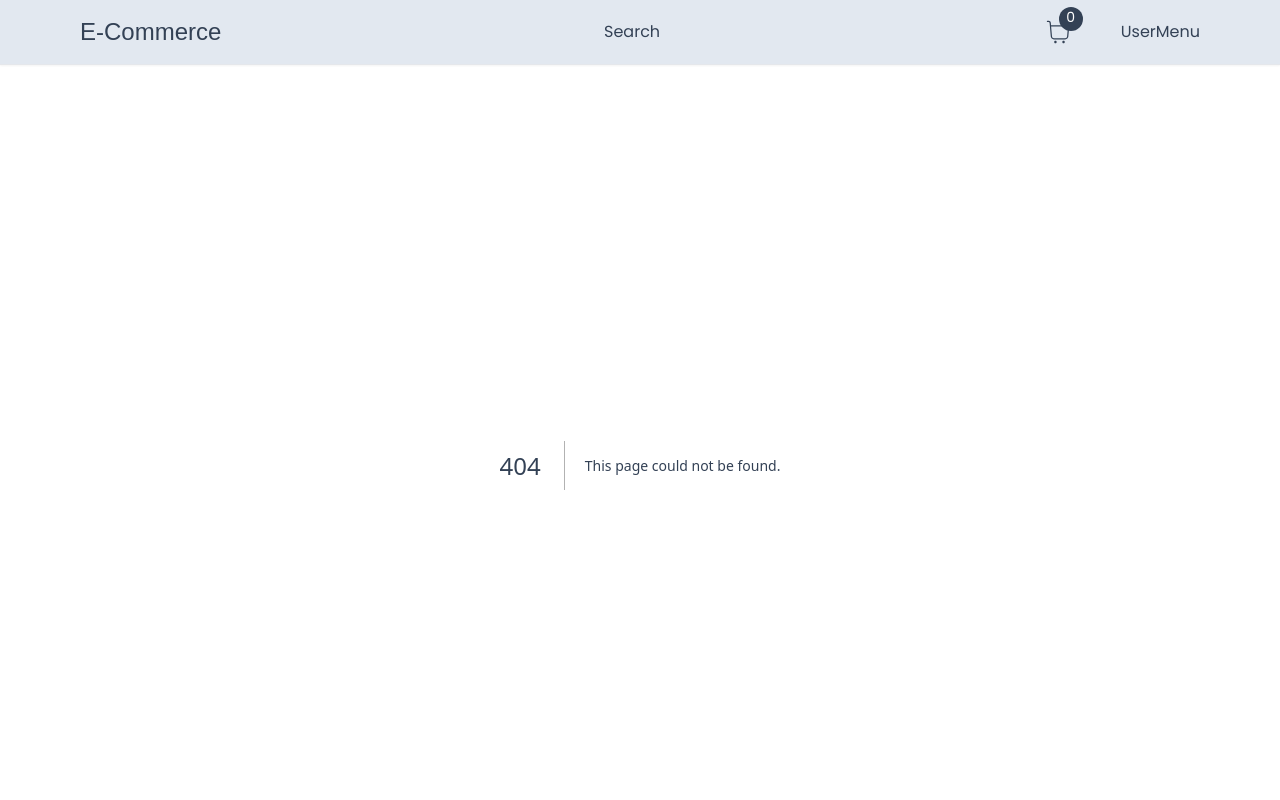
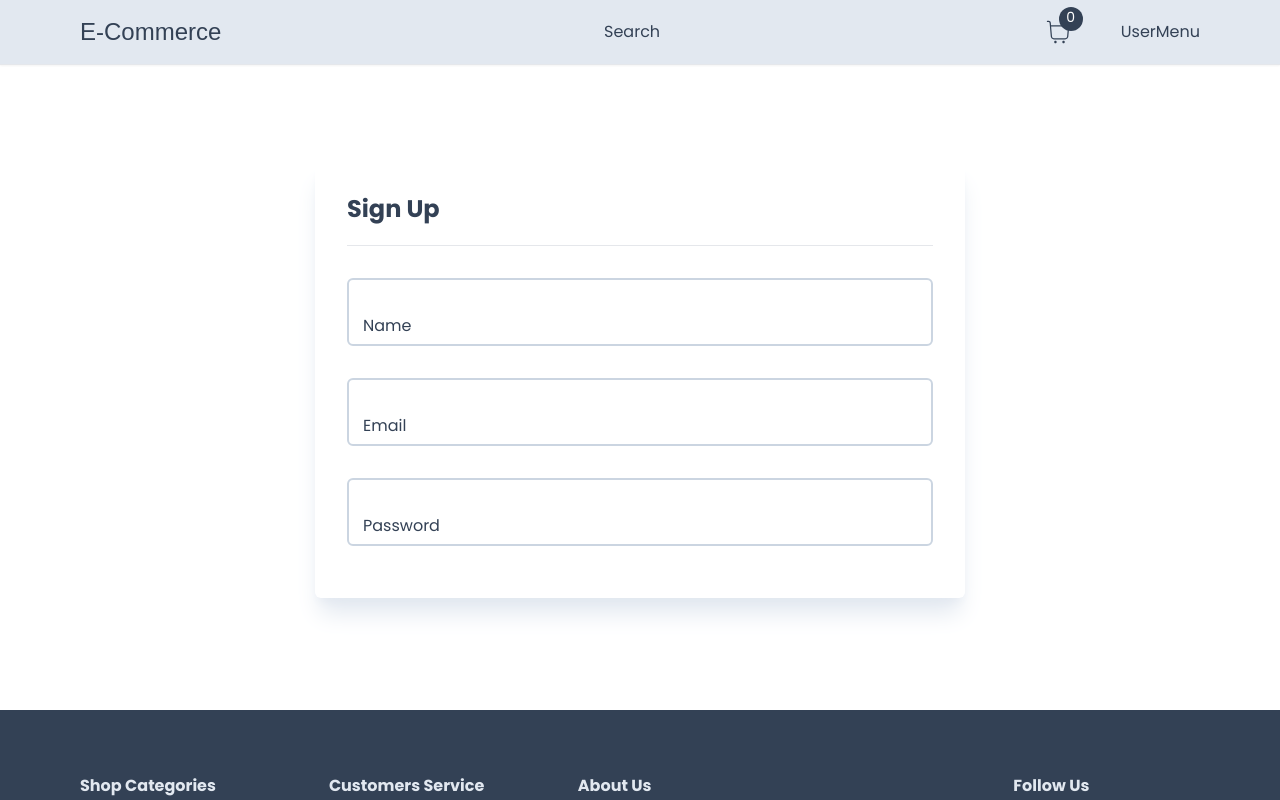
Before and after one commit to Ella-1/E-Shop, a Next.js app: page /register in a window 1280 px wide. Before the commit this address had no page. Shown: the top 800 px of the page. Built offline with nearby package versions, Linux system fonts and the light colour scheme; a web font is replaced by a local one.

Commit message:
input and form field

```diff
--- /dev/null
+++ b/app/components/formWrap.tsx
@@ -0,0 +1,13 @@
+import React from 'react';
+
+const FormWrap = ({ children }: { children: React.ReactNode }) => {
+  return (
+    <div className='min-h-fit h-full flex items-center justify-center pb-12 pt-24 '  >
+      <div className='max-w-[650px] w-full flex flex-col gap-6 shadow-xl shadow-slate-200 rounded-md p-4 md:p-8'>
+        {children}
+      </div>
+    </div>
+  );
+};
+
+export default FormWrap;
--- a/app/components/inputs/input.tsx
+++ b/app/components/inputs/input.tsx
@@ -1,23 +1,56 @@
-"use client"
-import React from 'react'
-import { FieldErrors, FieldValues, UseFormRegister } from 'react-hook-form';
+"use client";
+import React from "react";
+import { FieldErrors, FieldValues, UseFormRegister } from "react-hook-form";
 
-interface InputProps{
-    id: string;
-    label: string;
-    type?: string;
-    disabled?: boolean;
-    required: boolean;
-    register: UseFormRegister<FieldValues>
-    errors: FieldErrors
+interface InputProps {
+  id: string;
+  label: string;
+  type?: string;
+  disabled?: boolean;
+  required: boolean;
+  register: UseFormRegister<FieldValues>;
+  errors: FieldErrors;
 }
 
-const Input: React.FC<InputProps> = ({id,label,type,disabled,required, register, errors}) => {
+const Input: React.FC<InputProps> = ({
+  id,
+  label,
+  type,
+  disabled,
+  required,
+  register,
+  errors,
+}) => {
   return (
-    <div>
+    <div className="w-full relative">
+      <input
+        autoComplete="off"
+        id={id}
+        {...register(id, { required })}
+        placeholder=""
+        type={type}
+        disabled={disabled}
+        className={`
+        peer
+        w-full p-4 pt-6 outline-none bg-white font-light border-2 rounded-md transition
+          disabled:opacity-70
+          disabled:cursor-not-allowed
+          ${errors[id] ? "border-rose-400" : "border-slate-300"}
+          ${errors[id] ? "focus:border-rose-400" : "focus:border-slate-300"}
+        `}
+              />
+      <label
+        htmlFor={id}
+        className="
+        absolute cursor-text text-md duration-150 transform -translate-y-3 top-5 z-10 origin-[0] left-4 peer-placeholder-shown:scale-100
+        peer-placeholder-shown:translate-y-4
+        peer-focus:scale-75
+        peer-focus:-translate-y-4"
+      >
+        {label}
+      </label>
+    </div>
+  );
+};
 
-    </div>
-  )
-}
-
-export default Input
+export default Input;
--- /dev/null
+++ b/app/register/page.tsx
@@ -0,0 +1,20 @@
+import React from 'react'
+import Container from '../components/Container'
+import FormWrap from '../components/formWrap'
+import RegisterForm from './registerForm'
+
+const RegisterPage = () => {
+  return (
+    <div>
+        <Container>
+            <FormWrap>
+                <div>
+                <RegisterForm />
+                </div>
+            </FormWrap>
+        </Container>
+    </div>
+  )
+}
+
+export default RegisterPage
--- /dev/null
+++ b/app/register/registerForm.tsx
@@ -0,0 +1,56 @@
+"use client";
+import React, { useState } from "react";
+import Heading from "../components/products/heading";
+import Input from "../components/inputs/input";
+import { FieldValues, SubmitHandler, useForm } from "react-hook-form";
+
+const RegisterForm = () => {
+  const [isLoading, setIsLoading] = useState(false);
+  const {
+    register,
+    handleSubmit,
+    formState: { errors },
+  } = useForm<FieldValues>({});
+
+  return (
+    <>
+      <Heading title="Sign Up" />
+
+      <hr className="bg-slate-300 w-full h-px mt-5 mb-5" />
+
+     <div className="mt-8 mb-5">
+     <Input
+        id="name"
+        label="Name"
+        disabled={isLoading}
+        register={register}
+        errors={errors}
+        required
+      />
+     </div>
+     <div className="mt-8 mb-5">
+     <Input
+        id="email"
+        label="Email"
+        disabled={isLoading}
+        register={register}
+        errors={errors}
+        required
+      />
+     </div>
+      <div className="mt-8 mb-5">
+      <Input
+        id="password"
+        label="Password"
+        disabled={isLoading}
+        register={register}
+        errors={errors}
+        required
+        type="Password"
+      />
+      </div>
+    </>
+  );
+};
+
+export default RegisterForm;
```
